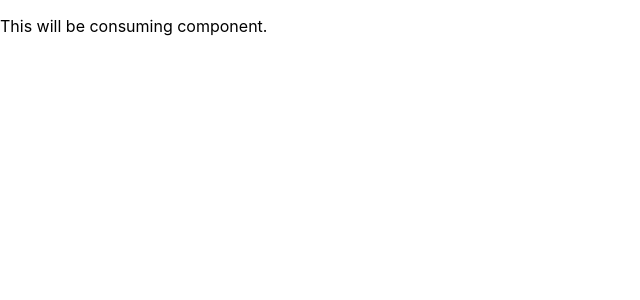
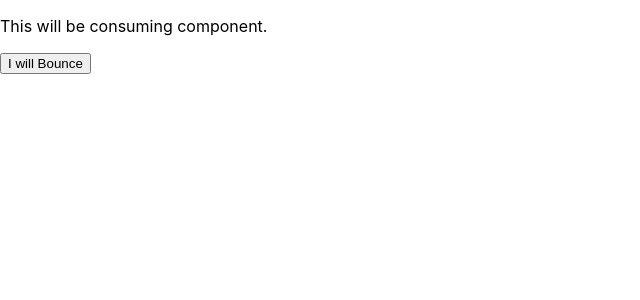
Before and after one commit to pesto-students/deep-dive-1akshat, a React (Create React App) app in the folder react-exercises/simple-anime-react/: page / in a window 1280 px wide. Shown: the top 300 px of the page, without its empty margins (0-640 px from the left). Built offline with nearby package versions, Linux system fonts and the light colour scheme.

Commit message:
basic bounce effect implementation without props

```diff
--- a/react-exercises/simple-anime-react/src/App.js
+++ b/react-exercises/simple-anime-react/src/App.js
@@ -6,6 +6,9 @@ const App = () => {
   return (
     <>
       <p>This will be consuming component.</p>
+      <Bounce>
+        <button>I will Bounce</button>
+      </Bounce>
     </>
   );
 }
--- a/react-exercises/simple-anime-react/src/components/Bounce/bounce.js
+++ b/react-exercises/simple-anime-react/src/components/Bounce/bounce.js
@@ -1,11 +1,14 @@
 import React from 'react';
+import './style.css';
 
-const Bounce = () => {
-    return (
-        <>
-            <p>Bounce Component</p>
-        </>
-    )
+const Bounce = (props) => {
+  return (
+    <>
+      <div class="bounce">
+        {props.children}
+      </div>
+    </>
+  )
 }
 
 export default Bounce;
--- a/react-exercises/simple-anime-react/src/components/Bounce/style.css
+++ b/react-exercises/simple-anime-react/src/components/Bounce/style.css
@@ -0,0 +1,27 @@
+.bounce {
+    animation: bounce 5s;
+}
+
+@-webkit-keyframes bounce {
+    0%, 20%, 50%, 80%, 100% {
+        -webkit-transform: translateY(0);
+    }
+    40% {
+        -webkit-transform: translateY(-30px);
+    }
+    60% {
+        -webkit-transform: translateY(-15px);
+    }
+}
+
+@keyframes bounce {
+    0%, 20%, 50%, 80%, 100% {
+        transform: translateY(0);
+    }
+    40% {
+        transform: translateY(-30px);
+    }
+    60% {
+        transform: translateY(-15px);
+    }
+}
```
